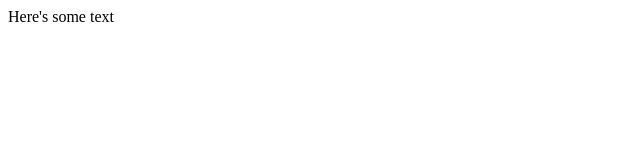
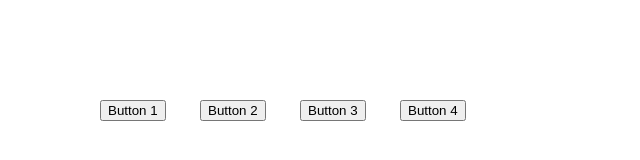
Before and after one commit to irinajinli/ToastJS, a plain HTML site: page examples.html in a window 1280 px wide. Shown: the whole page, without its empty margins (0-640 px from the left). Drawn offline with nearby package versions, Linux system fonts and the light colour scheme.

Commit message:
Properly split library and example website into 2 files.

```diff
--- a/examples.html
+++ b/examples.html
@@ -6,12 +6,41 @@
 
     <meta name="viewport" content="width=device-width, initial-scale=1" />
 
+    <!-- TODO: delete later -->
     <!-- Jquery from a Google CDN. -->
     <script src="https://ajax.googleapis.com/ajax/libs/jquery/3.5.1/jquery.min.js"></script>
 
-    <script async type="text/javascript" src="toast.js"></script>
+    <script defer type="text/javascript" src="toast.js"></script>
+    <script defer type="text/javascript" src="examples.js"></script>
   </head>
   <body>
-    <div id="myId">Here's some text</div>
+    <button
+      id="button1"
+      style="position: absolute; top: 100px; left: 100px;"
+      type="button"
+    >
+      Button 1
+    </button>
+    <button
+      id="button2"
+      style="position: absolute; top: 100px; left: 200px;"
+      type="button"
+    >
+      Button 2
+    </button>
+    <button
+      id="button3"
+      style="position: absolute; top: 100px; left: 300px;"
+      type="button"
+    >
+      Button 3
+    </button>
+    <button
+      id="button4"
+      style="position: absolute; top: 100px; left: 400px;"
+      type="button"
+    >
+      Button 4
+    </button>
   </body>
 </html>
--- a/examples.js
+++ b/examples.js
@@ -1,8 +1,7 @@
 "use strict";
-import("./toast.js");
-
-// test import
-const testPopup = new toast.Popup();
-testPopup.sayHello();
 
 // select DOM elements
+const testDiv = document.querySelector("#myId");
+
+// test functions from toast.js
+const test = new PopupGenerator();
--- a/toast.js
+++ b/toast.js
@@ -1,8 +1,5 @@
 "use strict";
 const log = console.log;
-
-// get DOM elements
-const testDiv = document.querySelector("#myId");
 
 function PopupGenerator() {
   this.popups = [];
@@ -11,6 +8,7 @@ function PopupGenerator() {
 PopupGenerator.prototype = {
   makePopup: function (location) {
     const popup = document.createElement("div");
+    popup.style = "z-index: 2; position: absolute; top: 100px; left: 100px";
     popup.appendChild(document.createTextNode("this is a popup"));
     location.appendChild(popup);
   },
```
